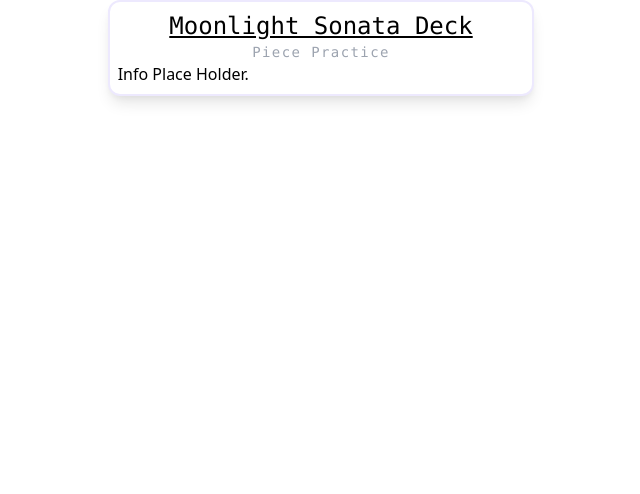
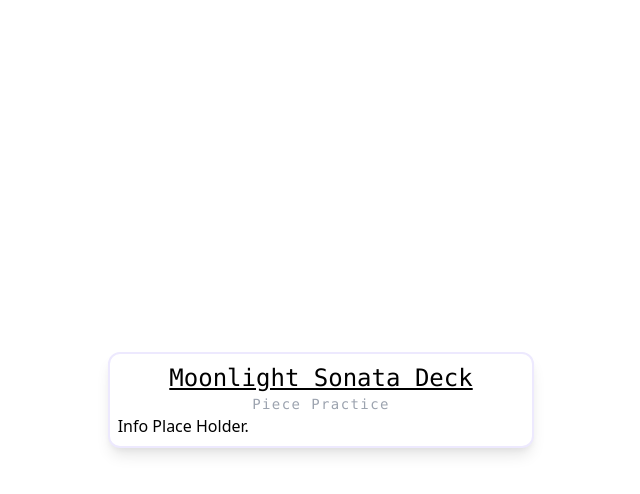
Before and after one commit to Jackbytes/piano-cards, a React (Create React App) app: page / in a window 1280 px wide. Shown: the top 494 px of the page, without its empty margins (319-959 px from the left). Built offline with nearby package versions, Linux system fonts and the light colour scheme.

Commit message:
Put template card in middle. Looks nicer for now.

```diff
--- a/src/App.js
+++ b/src/App.js
@@ -4,7 +4,7 @@ let testDeck = require("./test_deck.json");
 
 function App() {
   return (
-    <div className="flex flex-col items-center w-1/3 mx-auto h-1/3">
+    <div className="flex flex-col items-center w-1/3 h-screen mx-auto place-content-center">
       <OnShowCard deckData={testDeck} />
     </div>
   );
```
